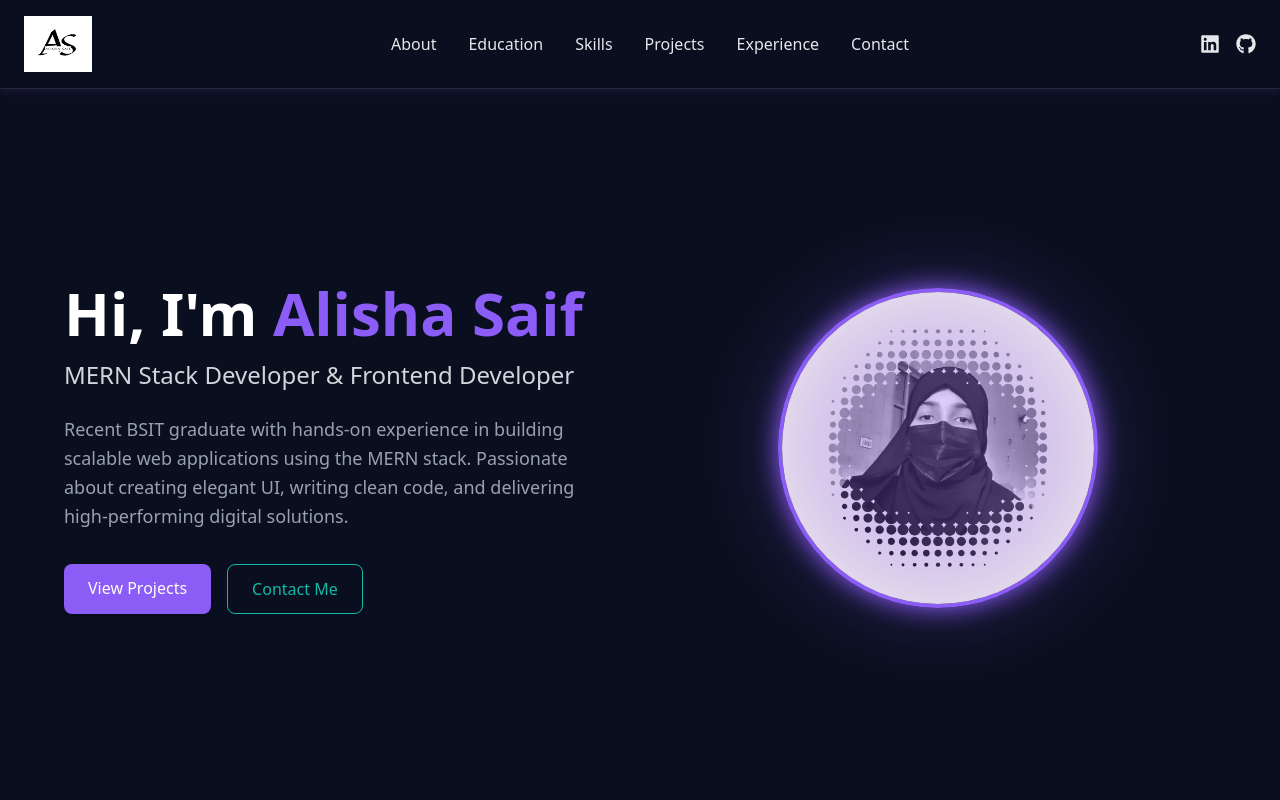
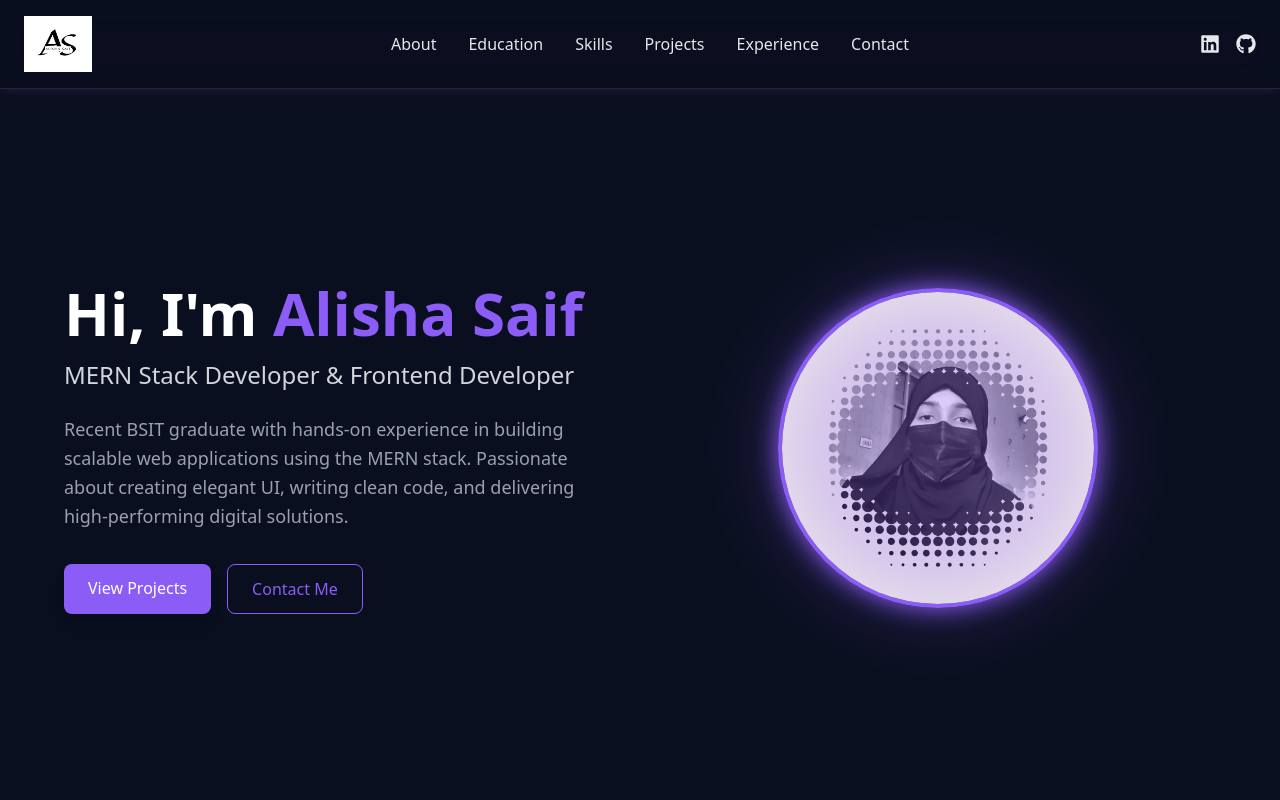
Before and after one commit to alishasaif13/alisha-portfolio, a React (Vite) app: page / in a window 1280 px wide. Shown: the top 800 px of the page. Built offline with nearby package versions, Linux system fonts and the light colour scheme.

Commit message:
Initial commit

```diff
--- a/src/components/About.jsx
+++ b/src/components/About.jsx
@@ -59,7 +59,7 @@ const About = () => {
             </a>
             <a
               href="#contact"
-              className="px-6 py-3 border border-[#14B8A6] text-[#14B8A6] rounded-lg hover:bg-[#14B8A6] hover:text-white hover:shadow-[0_0_15px_#14B8A6] transition duration-300"
+              className="px-6 py-3 border border-[#8B5CF6] text-[#8B5CF6] rounded-lg hover:bg-[#8B5CF6] hover:text-white hover:shadow-[0_0_15px_#14B8A6] transition duration-300"
             >
               Contact Me
             </a>
--- a/src/components/Contact.jsx
+++ b/src/components/Contact.jsx
@@ -53,7 +53,7 @@ const Contact = () => {
         </div>
 
         <p className="text-gray-400 mt-8">
-          📩 <span className="text-[#A855F7] font-medium">alishasaif132@gmail.com</span>
+          📩 <span className="text-[#A855F7] font-medium">alisha.saif456@gmail.com </span>
         </p>
       </div>
     </section>
--- a/src/components/Skills.jsx
+++ b/src/components/Skills.jsx
@@ -50,7 +50,7 @@ const Skills = () => {
               whileInView={{ opacity: 1, scale: 1 }}
               transition={{ duration: 0.4, delay: index * 0.05 }}
               className="px-5 py-2 bg-[#111827] border border-[#1F2937] text-gray-300 rounded-full shadow-md
-              hover:border-[#14B8A6] hover:shadow-[0_0_15px_#14B8A6] hover:text-white transition-all duration-300 cursor-pointer"
+              hover:border-[#8B5CF6] hover:shadow-[0_0_15px_#14B8A6] hover:text-white transition-all duration-300 cursor-pointer"
             >
               {skill}
             </motion.span>
@@ -98,7 +98,7 @@ const Skills = () => {
               whileInView={{ opacity: 1, scale: 1 }}
               transition={{ duration: 0.4, delay: index * 0.05 }}
               className="px-5 py-2 bg-[#111827] border border-[#1F2937] text-gray-300 rounded-full shadow-md
-              hover:border-[#14B8A6] hover:shadow-[0_0_15px_#14B8A6] hover:text-white transition-all duration-300 cursor-pointer"
+              hover:border-[#8B5CF6] hover:shadow-[0_0_15px_#14B8A6] hover:text-white transition-all duration-300 cursor-pointer"
             >
               {skill}
             </motion.span>
```
